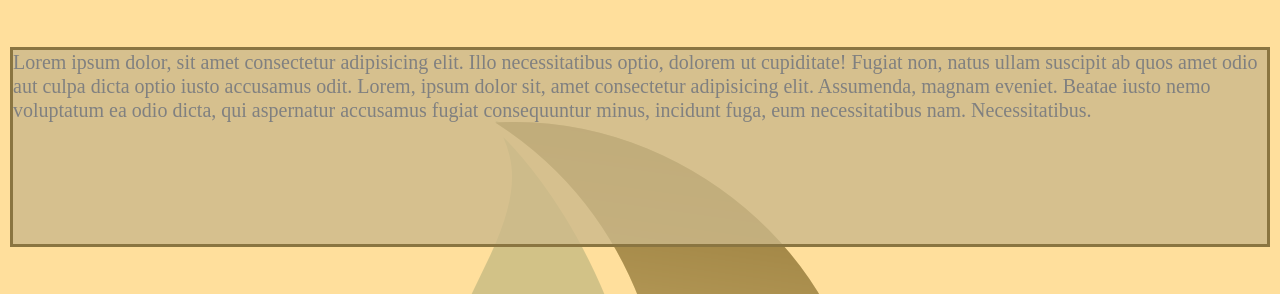
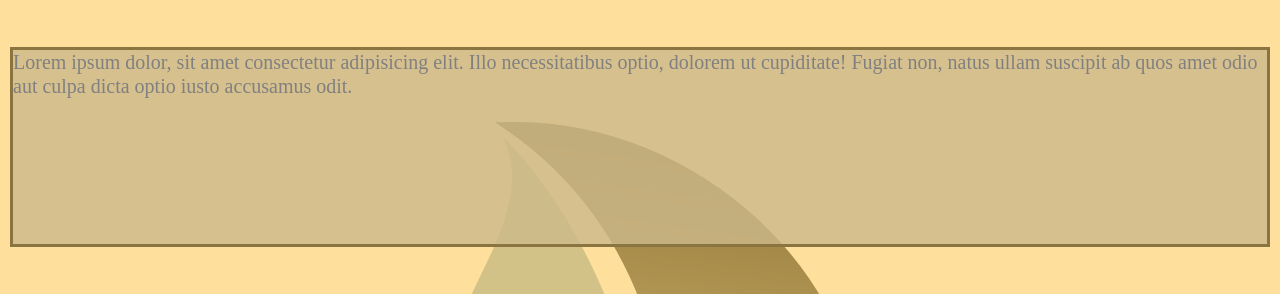
Before and after one commit to ayeporqueres/amapola, a plain HTML site: page index.html in a window 1280 px wide. Shown: the part 658-952 px from the top of the page. Drawn offline with nearby package versions, Linux system fonts and the light colour scheme; a web font is replaced by a local one.

Commit message:
subo version 0

```diff
--- a/index.html
+++ b/index.html
@@ -61,9 +61,7 @@
 				Lorem ipsum dolor, sit amet consectetur adipisicing elit. Illo necessitatibus optio, dolorem ut
 				cupiditate! Fugiat non, natus ullam suscipit ab quos amet odio aut culpa dicta optio iusto accusamus
 				odit.
-				Lorem, ipsum dolor sit, amet consectetur adipisicing elit. Assumenda, magnam eveniet. Beatae iusto nemo
-				voluptatum ea odio dicta, qui aspernatur accusamus fugiat consequuntur minus, incidunt fuga, eum
-				necessitatibus nam. Necessitatibus.
+
 			</p>
 
 		</section>
```
